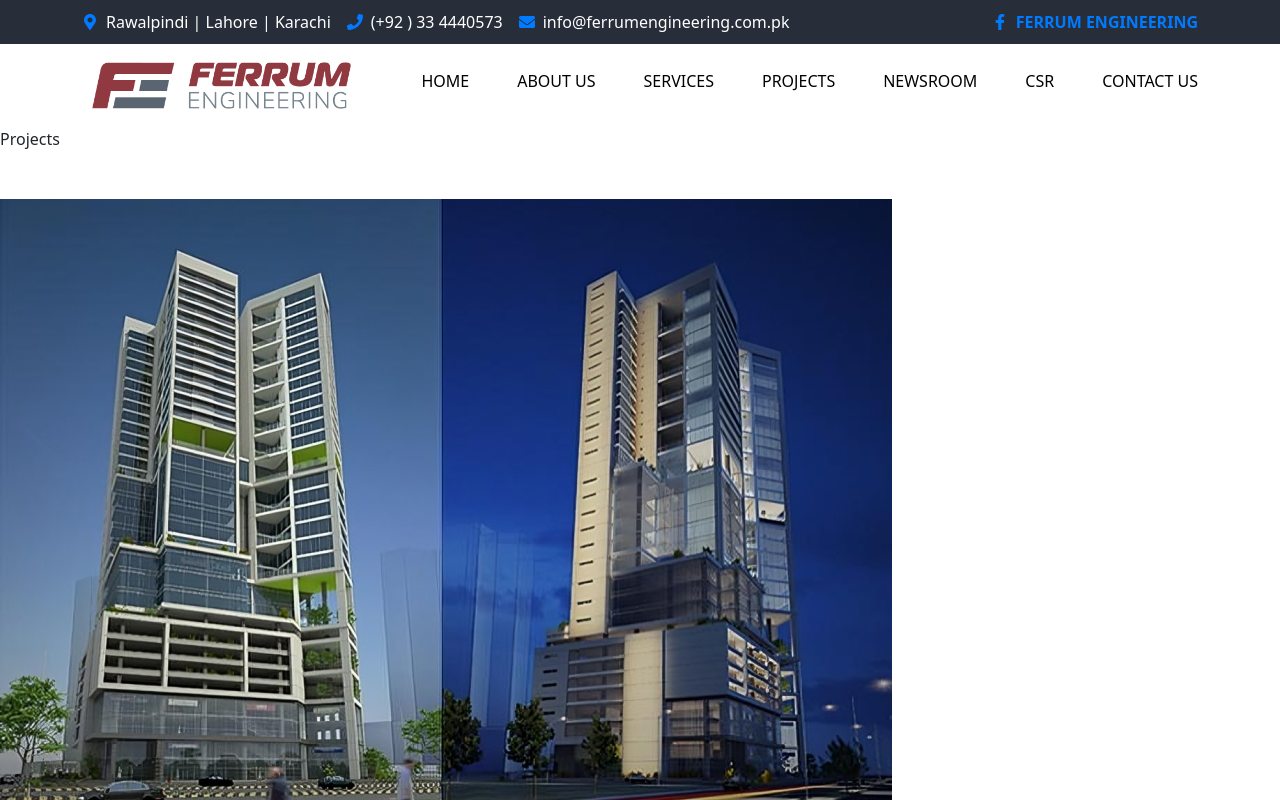
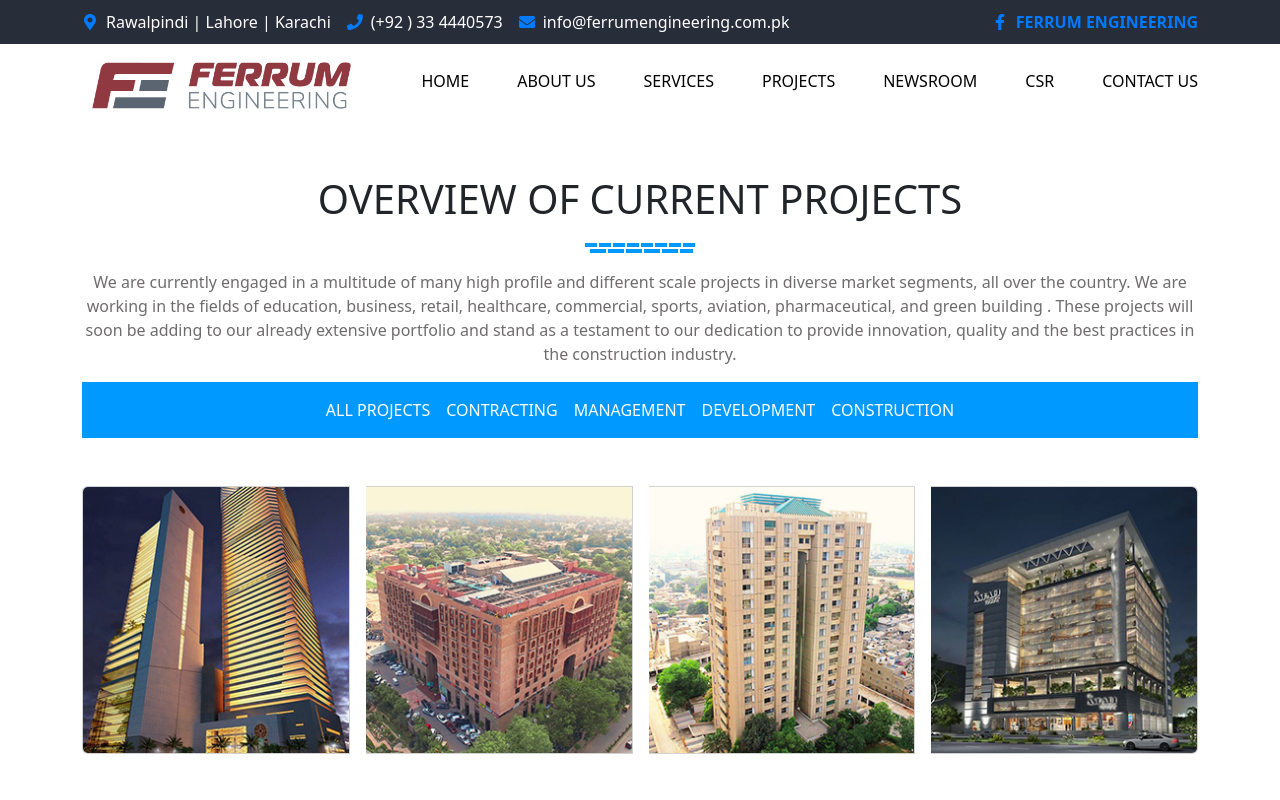
Before and after one commit to MAbdullah369/Construction_Website, a React (Vite) app in the folder vite-project/: page /projects in a window 1280 px wide. Shown: the top 800 px of the page. Built offline with nearby package versions, Linux system fonts and the light colour scheme.

Commit message:
new_code_added

```diff
--- a/vite-project/src/Components/Home/Home.jsx
+++ b/vite-project/src/Components/Home/Home.jsx
@@ -6,7 +6,7 @@ import ArrowBackIosIcon from "@mui/icons-material/ArrowBackIos";
 import HomeImage from "../../Pictures/home2-slider-banner-img-03.jpg";
 import HomeImage_02 from "../../Pictures/home2-slider-banner-img-02.jpg";
 import HomeServices from "./HomeServices/HomeServices";
-
+import HomeImage03 from "../../Pictures/home2-slider-banner-img-01.jpg"
 const Home = () => {
   const [hoverPrevious, setHoverPrevious] = useState(false);
   const [hoverNext, setHoverNext] = useState(false);
@@ -16,15 +16,16 @@ const Home = () => {
       <div id="carouselExample" className="carousel slide">
       <div className="carousel-inner">
   {/* First Slide */}
-          <div className="carousel-item active">
+  <div className="carousel-item">
     <div className="image-container">
       <img
-                src={HomeImage}
+        src={HomeImage03}
         className="d-block w-100 full-width-img"
-                alt="Slide 1"
+        alt="Slide 2"
       />
       <div className="image-overlay"></div>
     </div>
+
     <div className="carousel-caption d-flex flex-column justify-content-center h-100">
       <h1 className="Building">
         BUILDING A <br />
@@ -41,12 +42,37 @@ const Home = () => {
   </div>
 
   {/* Second Slide */}
+  <div className="carousel-item active"> {/* Only this slide should have "active" */}
+    <div className="image-container">
+      <img
+        src={HomeImage}
+        className="d-block w-100 full-width-img"
+        alt="Slide 1"
+      />
+      <div className="image-overlay"></div>
+    </div>
+
+    <div className="carousel-caption d-flex flex-column justify-content-center h-100">
+      <h1 className="Building">
+        BUILDING A <br />
+        <span className="blue-text better">BETTER NATION!</span>
+      </h1>
+      <p className="customStyling">
+        We strongly believe in the values of quality, strength, durability, and reliability
+      </p>
+      <div>
+        <button className="btn-Learn-More">LEARN MORE</button>
+        <button className="btn-Contact-us">CONTACT US</button>
+      </div>
+    </div>
+  </div>
+  {/* Third Slide */}
   <div className="carousel-item">
     <div className="image-container">
       <img
         src={HomeImage_02}
         className="d-block w-100 full-width-img"
-                alt="Slide 2"
+        alt="Slide 3"
       />
       <div className="image-overlay"></div>
     </div>
@@ -65,6 +91,7 @@ const Home = () => {
     </div>
   </div>
 </div>
+
 
         <button
           className="carousel-control-prev"
--- a/vite-project/src/Components/Projects/Projects.jsx
+++ b/vite-project/src/Components/Projects/Projects.jsx
@@ -1,8 +1,22 @@
 import React from 'react'
-
+import Cards from '../Cards/Cards'
 const Projects = () => {
   return (
-    <div>Projects</div>
+    <>
+    <div className='container'>
+    <div className="mt-5 text-center">
+          <h1 className='UpperCaseLetters'>overview of current projects</h1>
+          <div className="separator_area">
+            <div className="separatorhome3auto1"></div>
+            <div className="separatorhome3auto"></div>
+          </div>
+          <p className='color_paragraph'>
+          We are currently engaged in a multitude of many high profile and different scale projects in diverse market segments, all over the country. We are working in the fields of education, business, retail, healthcare, commercial, sports, aviation, pharmaceutical, and green building . These projects will soon be adding to our already extensive portfolio and stand as a testament to our dedication to provide innovation, quality and the best practices in the construction industry.
+          </p>
+        </div>
+        <Cards/>
+    </div>
+    </>
   )
 }
 
```
Also changed, not shown: vite-project/src/Pictures/home2-slider-banner-img-01.jpg (added). Lines whose indentation alone changed are shown as unchanged.
